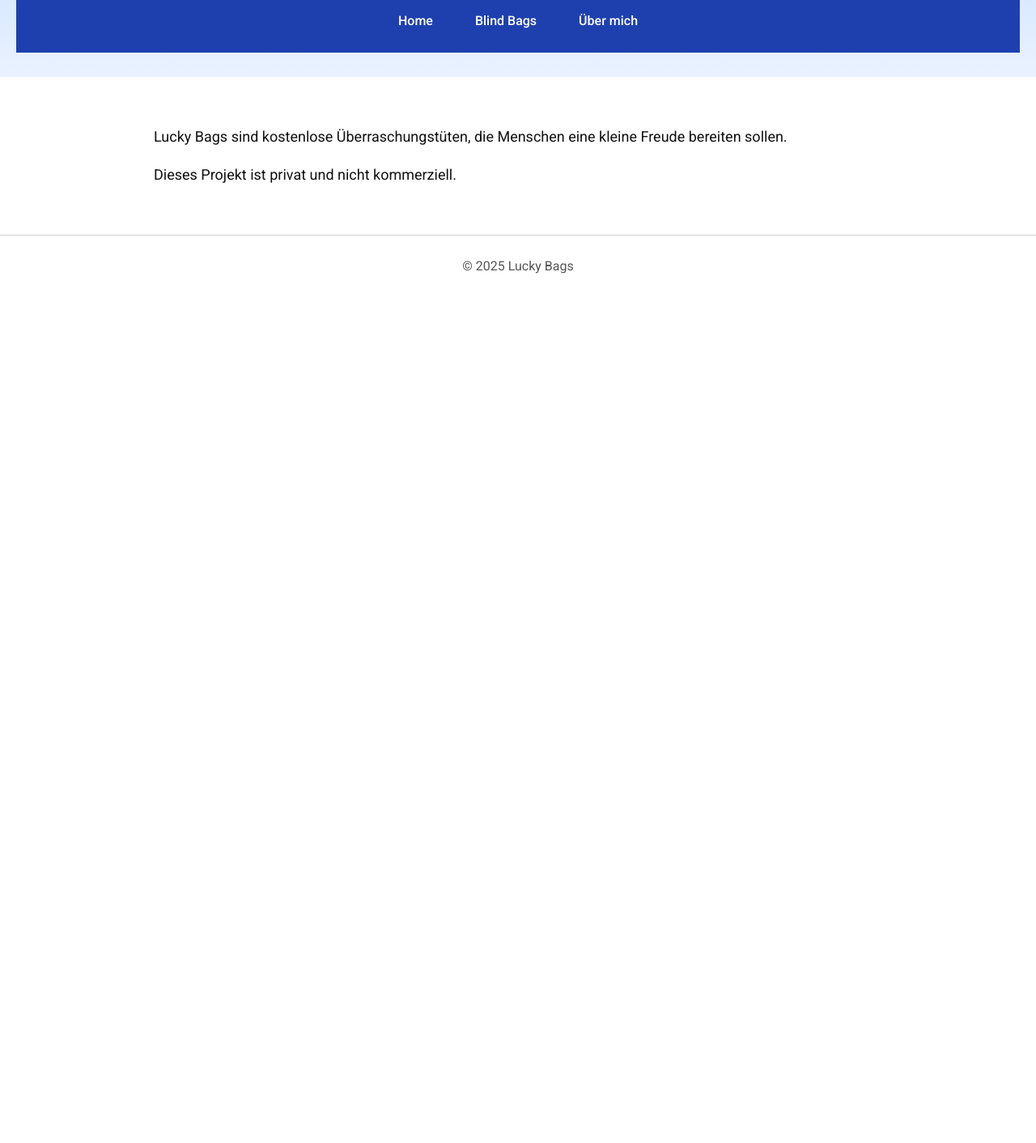
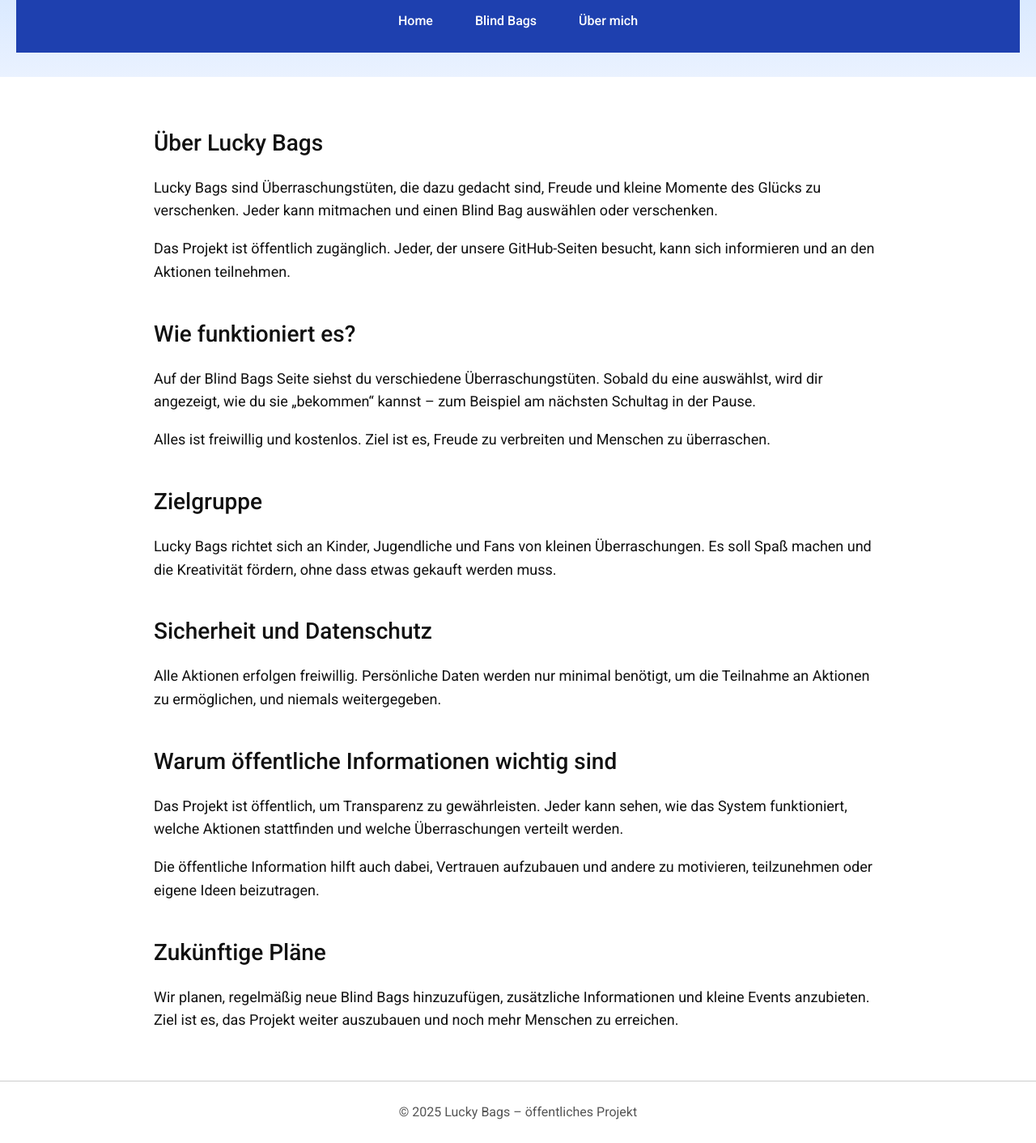
Before and after one commit to StivanGaming/luckybags-Info, a plain HTML site: page index.html in a window 1280 px wide. Shown: the part 160-1572 px from the top of the page at 81% size. Before the commit the page ends 800 px from the top, so only its background shows below. Drawn offline with Linux system fonts and the light colour scheme.

Commit message:
Enhance content with detailed project information
Added sections detailing the purpose, functionality, target audience, safety, public information importance, and future plans for the Lucky Bags project.

```diff
--- a/index.html
+++ b/index.html
@@ -18,9 +18,14 @@ nav a{ color:white; text-decoration:none; font-weight:500; padding:10px 16px; bo
 nav a:hover{ background:rgba(255,255,255,0.2); }
 
 main{ max-width:900px; margin:60px auto; padding:0 20px; font-size:18px; }
+section{ margin-bottom:40px; }
+section h2{ font-size:28px; margin-bottom:12px; font-weight:500; }
+section p{ margin-bottom:12px; }
+
+/* FOOTER */
 footer{ border-top:1px solid #ccc; padding:25px; text-align:center; color:#555; }
 
-@media(max-width:600px){ header h1{ font-size:32px; } main{ font-size:16px; } }
+@media(max-width:600px){ header h1{ font-size:32px; } main{ font-size:16px; } section h2{ font-size:24px; } }
 </style>
 </head>
 <body>
@@ -35,10 +40,40 @@ footer{ border-top:1px solid #ccc; padding:25px; text-align:center; color:#555;
 </header>
 
 <main>
-<p>Lucky Bags sind kostenlose Überraschungstüten, die Menschen eine kleine Freude bereiten sollen.</p>
-<p>Dieses Projekt ist privat und nicht kommerziell.</p>
+<section>
+<h2>Über Lucky Bags</h2>
+<p>Lucky Bags sind Überraschungstüten, die dazu gedacht sind, Freude und kleine Momente des Glücks zu verschenken. Jeder kann mitmachen und einen Blind Bag auswählen oder verschenken.</p>
+<p>Das Projekt ist öffentlich zugänglich. Jeder, der unsere GitHub-Seiten besucht, kann sich informieren und an den Aktionen teilnehmen.</p>
+</section>
+
+<section>
+<h2>Wie funktioniert es?</h2>
+<p>Auf der Blind Bags Seite siehst du verschiedene Überraschungstüten. Sobald du eine auswählst, wird dir angezeigt, wie du sie „bekommen“ kannst – zum Beispiel am nächsten Schultag in der Pause.</p>
+<p>Alles ist freiwillig und kostenlos. Ziel ist es, Freude zu verbreiten und Menschen zu überraschen.</p>
+</section>
+
+<section>
+<h2>Zielgruppe</h2>
+<p>Lucky Bags richtet sich an Kinder, Jugendliche und Fans von kleinen Überraschungen. Es soll Spaß machen und die Kreativität fördern, ohne dass etwas gekauft werden muss.</p>
+</section>
+
+<section>
+<h2>Sicherheit und Datenschutz</h2>
+<p>Alle Aktionen erfolgen freiwillig. Persönliche Daten werden nur minimal benötigt, um die Teilnahme an Aktionen zu ermöglichen, und niemals weitergegeben.</p>
+</section>
+
+<section>
+<h2>Warum öffentliche Informationen wichtig sind</h2>
+<p>Das Projekt ist öffentlich, um Transparenz zu gewährleisten. Jeder kann sehen, wie das System funktioniert, welche Aktionen stattfinden und welche Überraschungen verteilt werden.</p>
+<p>Die öffentliche Information hilft auch dabei, Vertrauen aufzubauen und andere zu motivieren, teilzunehmen oder eigene Ideen beizutragen.</p>
+</section>
+
+<section>
+<h2>Zukünftige Pläne</h2>
+<p>Wir planen, regelmäßig neue Blind Bags hinzuzufügen, zusätzliche Informationen und kleine Events anzubieten. Ziel ist es, das Projekt weiter auszubauen und noch mehr Menschen zu erreichen.</p>
+</section>
 </main>
 
-<footer>© 2025 Lucky Bags</footer>
+<footer>© 2025 Lucky Bags – öffentliches Projekt</footer>
 </body>
 </html>
```
